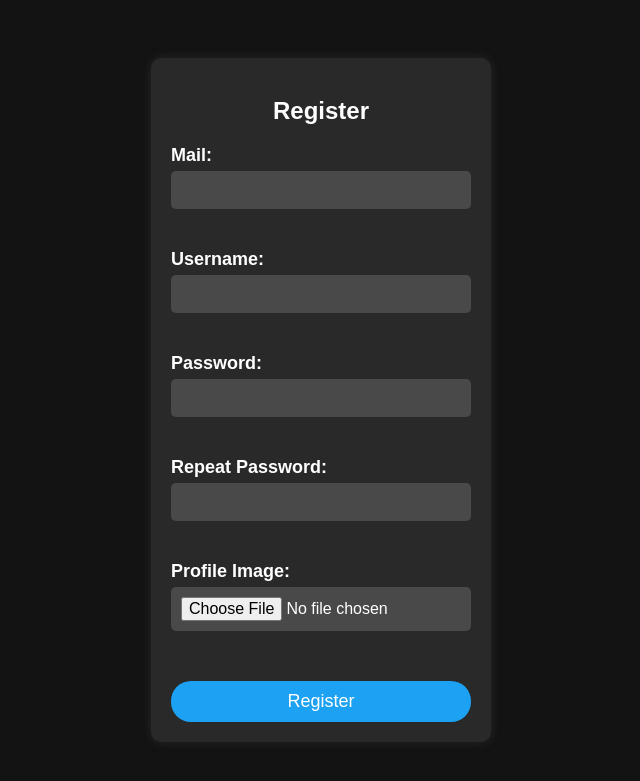
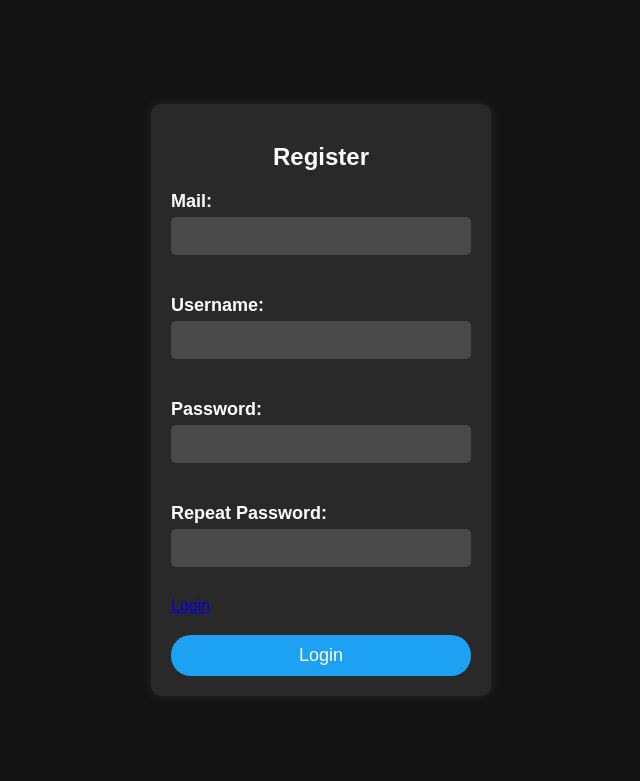
Before and after one commit to Rungrukuk/Personal_Blog_3rd_Django_App, a Django app: page /register in a window 1280 px wide. Shown: the top 781 px of the page, without its empty margins (319-959 px from the left). Run offline with Django 4.2, Linux system fonts and the light colour scheme.

Commit message:
Register and Login page have updated

```diff
--- a/BlogApp/static/BlogApp/login-style.css
+++ b/BlogApp/static/BlogApp/login-style.css
@@ -62,3 +62,8 @@ body {
 .login-button:hover {
     background-color: #0f81c7;
 }
+
+
+.login-link{
+    margin-right: auto;
+}
--- a/BlogApp/templates/BlogApp/login.html
+++ b/BlogApp/templates/BlogApp/login.html
@@ -15,7 +15,9 @@
             <input type="text" id="username" name="username" required>
             <label for="password">Password:</label>
             <input type="password" id="password" name="password" required>
+            <a class = "login-link" href="{% url 'register' %}" > Register </a>
             <button type="submit" class="login-button">Login</button>
+
         </form>
     </div>
 {% endblock content %}
--- a/BlogApp/templates/BlogApp/register.html
+++ b/BlogApp/templates/BlogApp/register.html
@@ -19,14 +19,8 @@
             <input type="password" id="password" name="password" value = "{{Inputs.password}}">
             <label for="re-password">Repeat Password:<span>{{Errors.re_password}}</span></label>
             <input type="password" id="re-password" name="re-password" value = "{{Inputs.re_password}}">
-            <label for="password">Profile Image:</label>
-            <input type="file" id="image" name="image" >
-            <button type="submit" class="login-button">Register</button>
+            <a class = "login-link" href="{% url 'login' %}" > Login </a>
+            <button type="submit" class="login-button">Login</button>
         </form>
-        {% comment %} <form method="post" enctype="multipart/form-data">
-            {% csrf_token %}
-            {{ form.as_p }}
-            <button type="submit">Register</button>
-        </form> {% endcomment %}
     </div>
 {% endblock content %}
```
